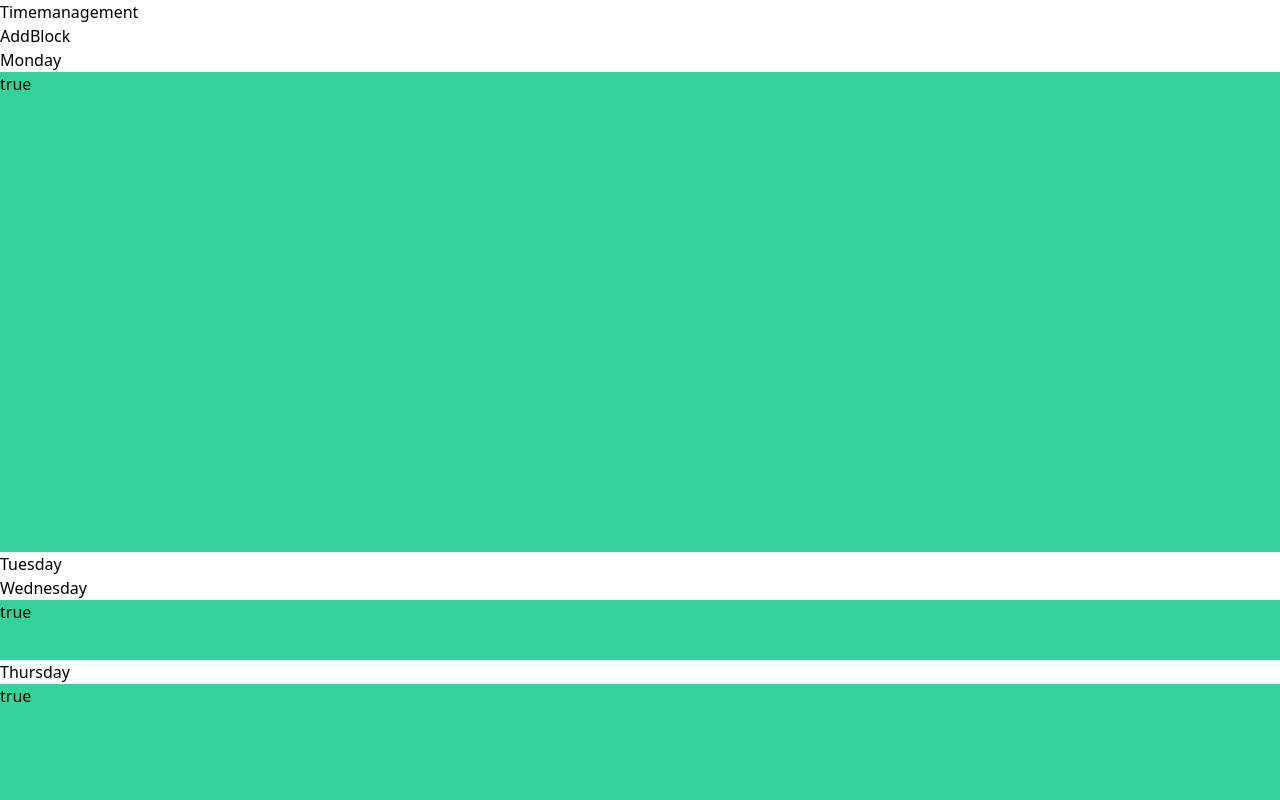
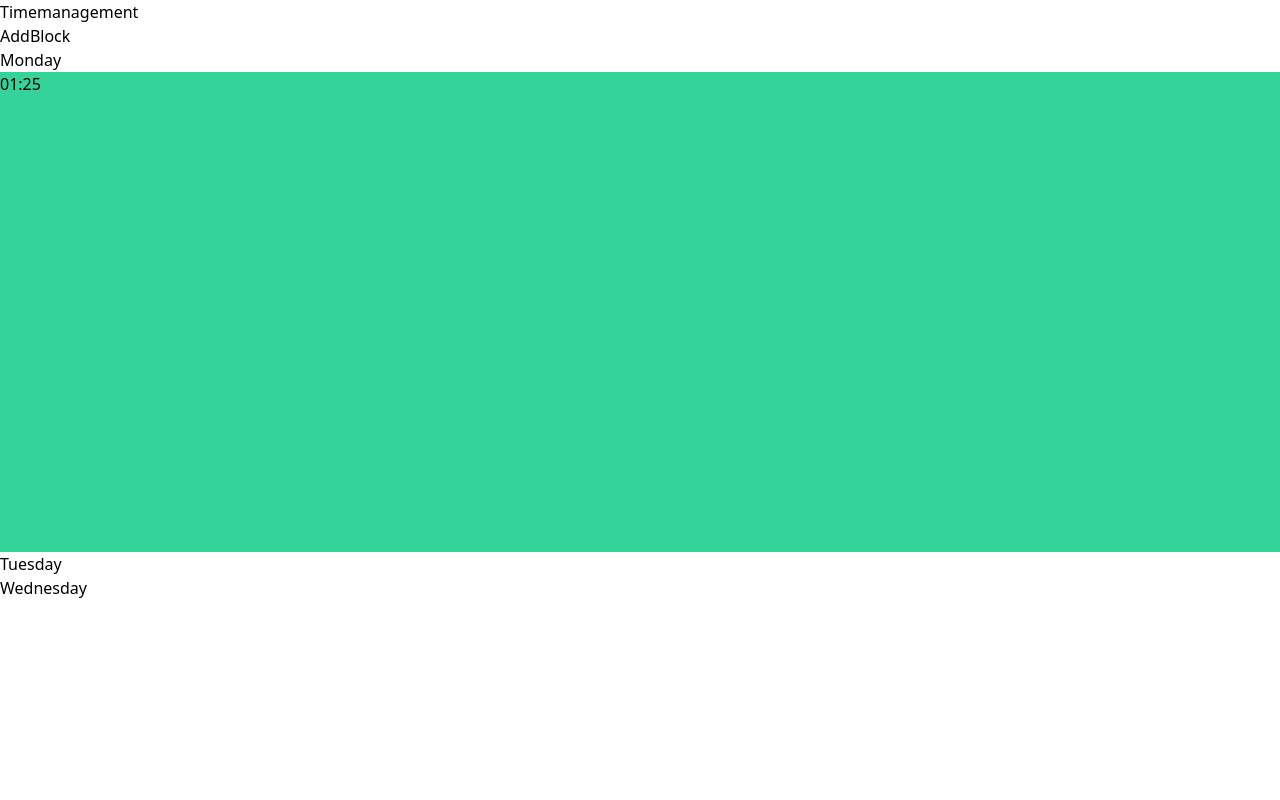
Before and after one commit to ErayC4/StudyPlaner, a React (Vite) app: page / in a window 1280 px wide. Shown: the top 800 px of the page. Built offline with nearby package versions, Linux system fonts and the light colour scheme.

Commit message:
calculates the distance from the timeblocks to a baseline, which is the smallest time in timeblocksArray

```diff
--- a/src/Grid.jsx
+++ b/src/Grid.jsx
@@ -31,7 +31,6 @@ function Grid() {
       startingTime: "05:25",
       endingTime: "19:25",
     },
-
   ];
   function calculateTime(startingTime, endingTime) {
     const endingTimeParts = endingTime.split(":");
@@ -46,6 +45,17 @@ function Grid() {
       endingHours * 60 + endingMinutes - (startingHours * 60 + startingMinutes);
     return timeLength;
   }
+
+  function calculateBaseline(blocks){
+    if (!blocks || blocks.length === 0) {
+      return null;
+    }
+    blocks.sort((a, b) => {
+      return new Date("1970/01/01 " + a.startingTime) - new Date("1970/01/01 " + b.startingTime);
+    });
+    return blocks[0].startingTime;
+  }
+  const baseline = calculateBaseline(timeBlocks)
 
   const stundenArray = Array.from({ length: 48 }, (_, index) => index);
   return (
@@ -71,9 +81,16 @@ function Grid() {
                           timeBlock.startingTime,
                           timeBlock.endingTime
                         )}px`,
+                        marginTop:`${calculateTime(
+                          baseline,
+                          timeBlock.startingTime
+                        )}px`
                       }}
+                      className="absolute mx-2 rounded-lg"
                     >
-                      true
+                      <div>
+                      {timeBlock.startingTime}
+                      </div>
                     </div>
                   ) : (
                     <></>
```
